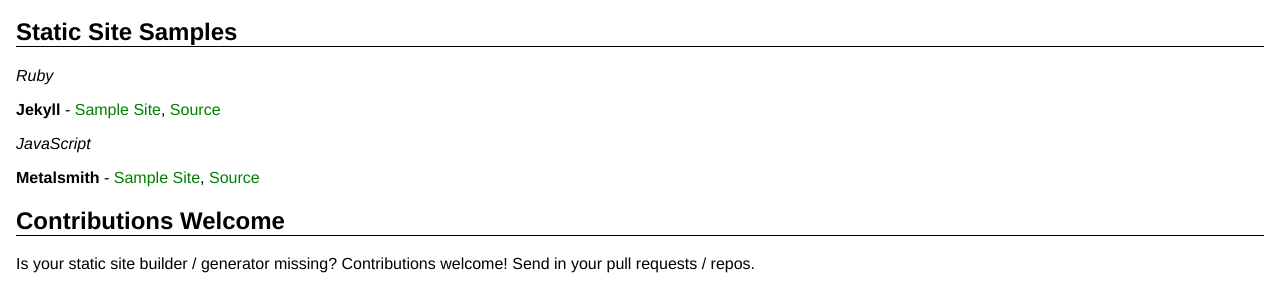
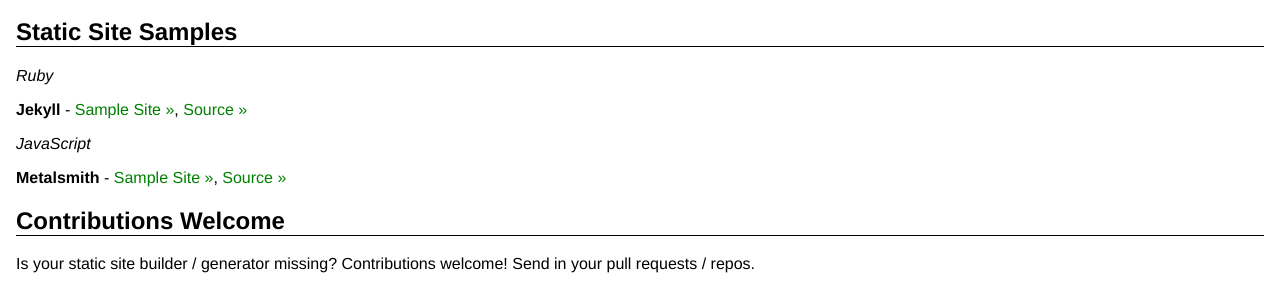
Before and after one commit to staystatic/staystatic.github.io, a Jekyll site: the page built from index.md, in a window 1280 px wide. Shown: the part 333-626 px from the top of the page. Built offline with Jekyll 4.4.1, drawn with Linux system fonts in a browser that asks for light colours.

```diff
--- a/index.md
+++ b/index.md
@@ -32,11 +32,11 @@ The sample site showcases:
 
 _Ruby_
 
-**Jekyll** - [Sample Site](http://staystatic.github.io/sites/jekyll), [Source](https://github.com/staystatic/jekyll)
+**Jekyll** - [Sample Site »](http://staystatic.github.io/sites/jekyll), [Source »](https://github.com/staystatic/jekyll)
 
 _JavaScript_
 
-**Metalsmith** - [Sample Site](http://staystatic.github.io/sites/metalsmith), [Source](https://github.com/staystatic/metalsmith)
+**Metalsmith** - [Sample Site »](http://staystatic.github.io/sites/metalsmith), [Source »](https://github.com/staystatic/metalsmith)
 
 
 ## Contributions Welcome  {#contributions}
```
